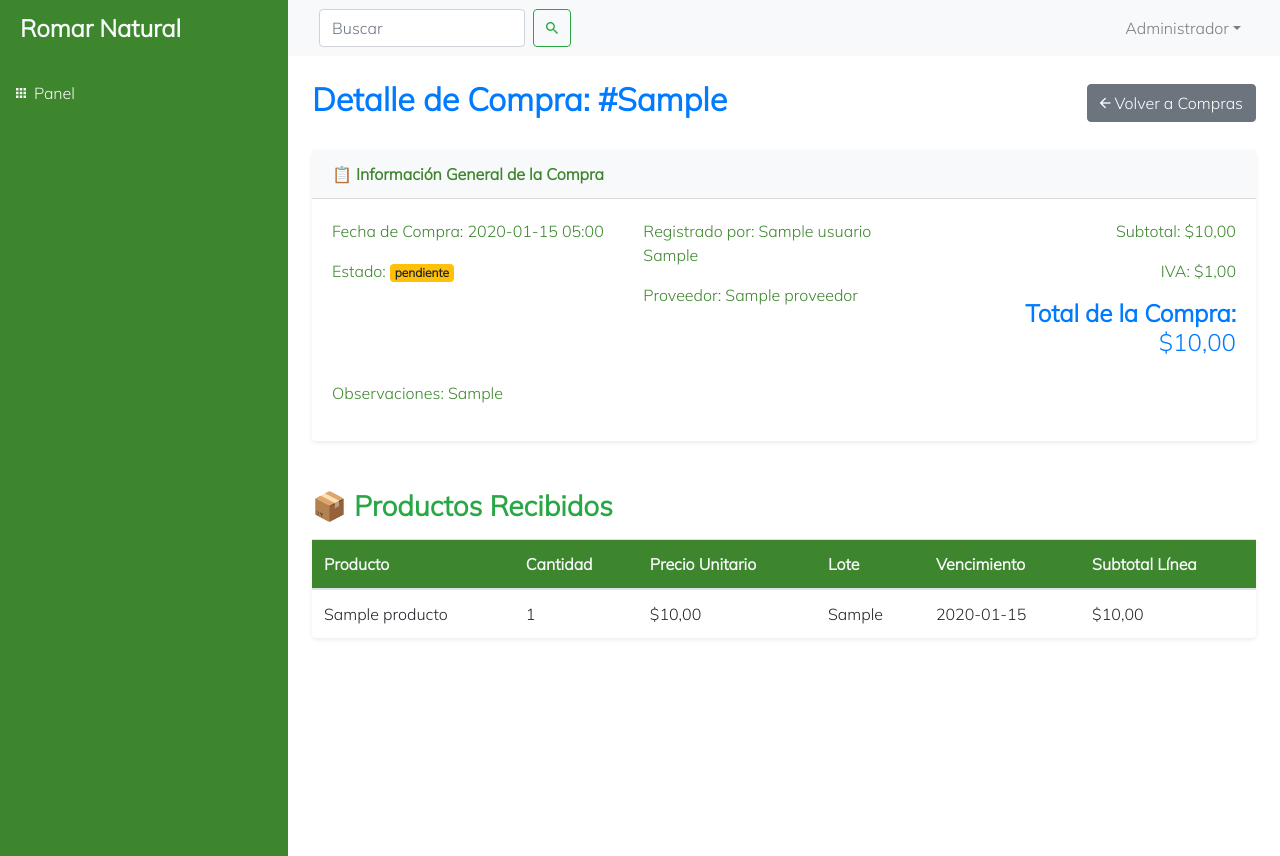
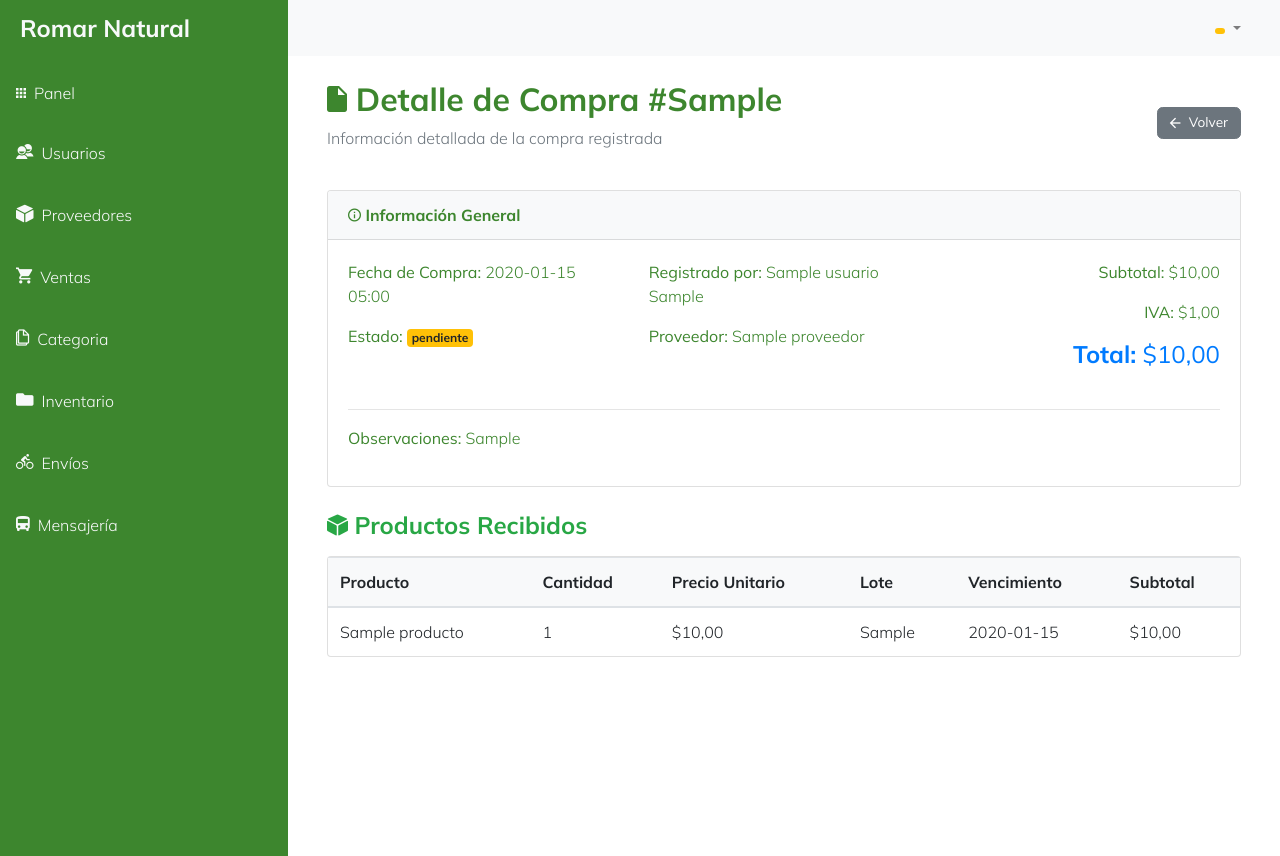
Before and after one commit to JF292006/SGIEV-Python, a Django app: page /compra/detalle/1/ in a window 1280 px wide. Run offline with Django 5.2, Linux system fonts and the light colour scheme; tables that the repository leaves empty hold one stand-in row (values such as "Sample post").

Commit message:
Proveedor completado

```diff
--- a/SGIEVpy/Sgiev/static/css/style.css
+++ b/SGIEVpy/Sgiev/static/css/style.css
@@ -41,3 +41,19 @@
 .stat{
     border-right: 1px solid var(--grey);
 }
+
+
+/* Botones compactos sin afectar nada más */
+.btn-compact {
+    padding: .35rem .75rem;
+    font-size: 0.85rem;
+    line-height: 1.2;
+    border-radius: 0.35rem;
+    white-space: nowrap; /* evita que el texto se parta */
+}
+
+.btn-compact .icon {
+    font-size: 1rem;
+    margin-right: .3rem;
+    vertical-align: middle;
+}
--- a/SGIEVpy/Sgiev/templates/proveedor/detalle_compra_proveedor.html
+++ b/SGIEVpy/Sgiev/templates/proveedor/detalle_compra_proveedor.html
@@ -1,126 +1,118 @@
-{% load static %}
-<!doctype html>
-<html lang="es">
-<head>
-    <meta charset="utf-8">
-    <meta name="viewport" content="width=device-width, initial-scale=1, shrink-to-fit=no">
-    <title>Detalle de Compra #{{ compra.numero_factura_compra }} | Romar Natural</title>
+{% extends "proveedor/base_prov.html" %}
 
-    <link rel="stylesheet" href="https://cdn.jsdelivr.net/npm/bootstrap@4.6.2/dist/css/bootstrap.min.css">
-    <link href="https://unpkg.com/ionicons@4.5.10-0/dist/css/ionicons.min.css" rel="stylesheet">
-    <link href="https://fonts.googleapis.com/css2?family=Mulish:ital,wght@0,300;1,300&display=swap" rel="stylesheet">
-    <link rel="stylesheet" href="{% static 'css/style.css' %}">
-</head>
+{% block title %}Detalle de Compra #{{ compra.numero_factura_compra }} - Romar Natural{% endblock %}
 
-<body>
-    <div class="d-flex">
+{% block content %}
+<div class="container-fluid">
 
-        <div id="sidebar-container" class="bg-primary">
-            <div class="logo">
-                <h4 class="text-light font-weight-bold">Romar Natural</h4>
+    <!-- Encabezado -->
+    <div class="row mb-4">
+        <div class="col-md-7">
+            <h2 class="font-weight-bold">
+                <i class="icon ion-md-document"></i> Detalle de Compra #{{ compra.numero_factura_compra }}
+            </h2>
+            <p class="text-muted">Información detallada de la compra registrada</p>
         </div>
-            <div class="menu">
-                <a href="{% url 'dashboard' %}" class="d-block text-light p-3"><i class="icon ion-md-apps mr-2"></i>Panel</a>
+
+        <div class="col-md-5 d-flex justify-content-end align-items-center">
+            <a href="{% url 'listar_compras' %}" class="btn btn-secondary btn-compact">
+                <i class="icon ion-md-arrow-back"></i> Volver
+            </a>
         </div>
     </div>
 
-        <div class="w-100">
-            <nav class="navbar navbar-expand-lg navbar-light bg-light">
-                 <div class="container-fluid">
-                    <form class="form-inline my-2 my-lg-0 ml-0 d-flex align-items-center">
-                        <input class="form-control mr-2" type="search" placeholder="Buscar" aria-label="Buscar">
-                        <button class="btn btn-outline-success my-2 my-sm-0" type="button">
-                            <i class="icon ion-md-search"></i>
-                        </button>
-                    </form>
-
-                    <ul class="navbar-nav ml-auto">
-                        <li class="nav-item dropdown">
-                            <a class="nav-link dropdown-toggle" href="#" data-toggle="dropdown">Administrador</a>
-                            <div class="dropdown-menu dropdown-menu-right">
-                                <a class="dropdown-item" href="#">Mi perfil</a>
-                                <div class="dropdown-divider"></div>
-                                <a class="dropdown-item" href="#">Cerrar sesión</a>
-                            </div>
-                        </li>
-                    </ul>
-                </div>
-            </nav>
-
-            <div id="content" class="p-4">
-                <div class="d-flex justify-content-between align-items-center mb-4">
-                    <h2 class="font-weight-bold text-primary">Detalle de Compra: #{{ compra.numero_factura_compra }}</h2>
-                    <a class="btn btn-secondary" href="{% url 'listar_compras' %}">
-                        <i class="icon ion-md-arrow-back"></i> Volver a Compras
-                    </a>
+    <!-- Card: Información general -->
+    <div class="card mb-4">
+        <div class="card-header bg-light font-weight-bold">
+            <i class="icon ion-md-information-circle-outline"></i> Información General
         </div>
 
-                <div class="card shadow-sm border-0 mb-4">
-                    <div class="card-header bg-light font-weight-bold">
-                        📋 Información General de la Compra
+        <div class="card-body">
+
+            <div class="row">
+
+                <div class="col-md-4 mb-3">
+                    <p><strong>Fecha de Compra:</strong> {{ compra.fecha_compra|date:"Y-m-d H:i" }}</p>
+
+                    <p><strong>Estado:</strong>
+                        <span class="badge
+                            {% if compra.estado_compra == 'recibida' %}badge-success
+                            {% elif compra.estado_compra == 'cancelada' %}badge-danger
+                            {% else %}badge-warning
+                            {% endif %}
+                        ">
+                            {{ compra.get_estado_compra_display }}
+                        </span>
+                    </p>
                 </div>
-                    <div class="card-body">
-                        <div class="row">
-                            <div class="col-md-4">
-                                <p><strong>Fecha de Compra:</strong> {{ compra.fecha_compra|date:"Y-m-d H:i" }}</p>
-                                <p><strong>Estado:</strong> <span class="badge badge-{% if compra.estado_compra == 'recibida' %}success{% elif compra.estado_compra == 'cancelada' %}danger{% else %}warning{% endif %}">{{ compra.get_estado_compra_display }}</span></p>
-                            </div>
-                            <div class="col-md-4">
+
+                <div class="col-md-4 mb-3">
                     <p><strong>Registrado por:</strong> {{ compra.usuarios_id_usuario.nombre_completo }}</p>
                     <p><strong>Proveedor:</strong> {{ proveedor.nombre_proveedor|default:"N/A" }}</p>
                 </div>
-                            <div class="col-md-4 text-right">
+
+                <div class="col-md-4 mb-3 text-right">
                     <p><strong>Subtotal:</strong> ${{ compra.subtotal_compra|floatformat:2 }}</p>
                     <p><strong>IVA:</strong> ${{ compra.iva_compra|floatformat:2 }}</p>
-                                <h4 class="text-primary"><strong>Total de la Compra:</strong> ${{ compra.total_compra|floatformat:2 }}</h4>
+                    <h4 class="text-primary"><strong>Total:</strong> ${{ compra.total_compra|floatformat:2 }}</h4>
                 </div>
+
             </div>
-                        <div class="mt-3">
+
+            <hr>
+
             <p><strong>Observaciones:</strong> {{ compra.observaciones_compra|default:"Sin observaciones." }}</p>
-                        </div>
+
         </div>
     </div>
 
-                <h3 class="font-weight-bold text-success mt-5 mb-3">📦 Productos Recibidos</h3>
-                <div class="card shadow-sm border-0">
+    <!-- Productos recibidos -->
+    <h4 class="mb-3 font-weight-bold text-success">
+        <i class="icon ion-md-cube"></i> Productos Recibidos
+    </h4>
+
+    <div class="card">
+        <div class="card-body p-0">
+
+            {% if detalles %}
             <div class="table-responsive">
                 <table class="table table-hover mb-0">
-                            <thead class="bg-primary text-light">
+                    <thead class="bg-light">
                         <tr>
                             <th>Producto</th>
                             <th>Cantidad</th>
                             <th>Precio Unitario</th>
                             <th>Lote</th>
                             <th>Vencimiento</th>
-                                    <th>Subtotal Línea</th>
+                            <th>Subtotal</th>
                         </tr>
                     </thead>
+
                     <tbody>
-                                {% for detalle in detalles %}
+                        {% for d in detalles %}
                         <tr>
-                                    <td>{{ detalle.producto_idproducto.nombre_producto }}</td>
-                                    <td>{{ detalle.cantidad }}</td>
-                                    <td>${{ detalle.precio_compra_unitario|floatformat:2 }}</td>
-                                    <td>{{ detalle.lote }}</td>
-                                    <td>{{ detalle.fecha_vencimiento|date:"Y-m-d" }}</td>
-                                    <td>${{ detalle.subtotal_linea_compra|floatformat:2 }}</td>
-                                </tr>
-                                {% empty %}
-                                <tr>
-                                    <td colspan="6" class="text-center text-muted">No se encontraron detalles para esta compra.</td>
+                            <td>{{ d.producto_idproducto.nombre_producto }}</td>
+                            <td>{{ d.cantidad }}</td>
+                            <td>${{ d.precio_compra_unitario|floatformat:2 }}</td>
+                            <td>{{ d.lote }}</td>
+                            <td>{{ d.fecha_vencimiento|date:"Y-m-d" }}</td>
+                            <td>${{ d.subtotal_linea_compra|floatformat:2 }}</td>
                         </tr>
                         {% endfor %}
                     </tbody>
+
                 </table>
+            </div>
+
+            {% else %}
+            <div class="text-center p-5">
+                <i class="icon ion-md-alert" style="font-size:3rem;color:#ccc;"></i>
+                <p class="text-muted mt-2">No se encontraron detalles asociados a esta compra.</p>
+            </div>
+            {% endif %}
+
         </div>
     </div>
 
 </div>
-        </div>
-    </div>
-
-    <script src="https://code.jquery.com/jquery-3.5.1.slim.min.js" crossorigin="anonymous"></script>
-    <script src="https://cdn.jsdelivr.net/npm/popper.js@1.16.1/dist/umd/popper.min.js" crossorigin="anonymous"></script>
-    <script src="https://cdn.jsdelivr.net/npm/bootstrap@4.6.2/dist/js/bootstrap.min.js" crossorigin="anonymous"></script>
-</body>
-</html>
+{% endblock %}
```
Also changed, not shown: SGIEVpy/Sgiev/templates/proveedor/listar_compras.html (+41 -64 lines). Lines whose indentation alone changed are shown as unchanged.
